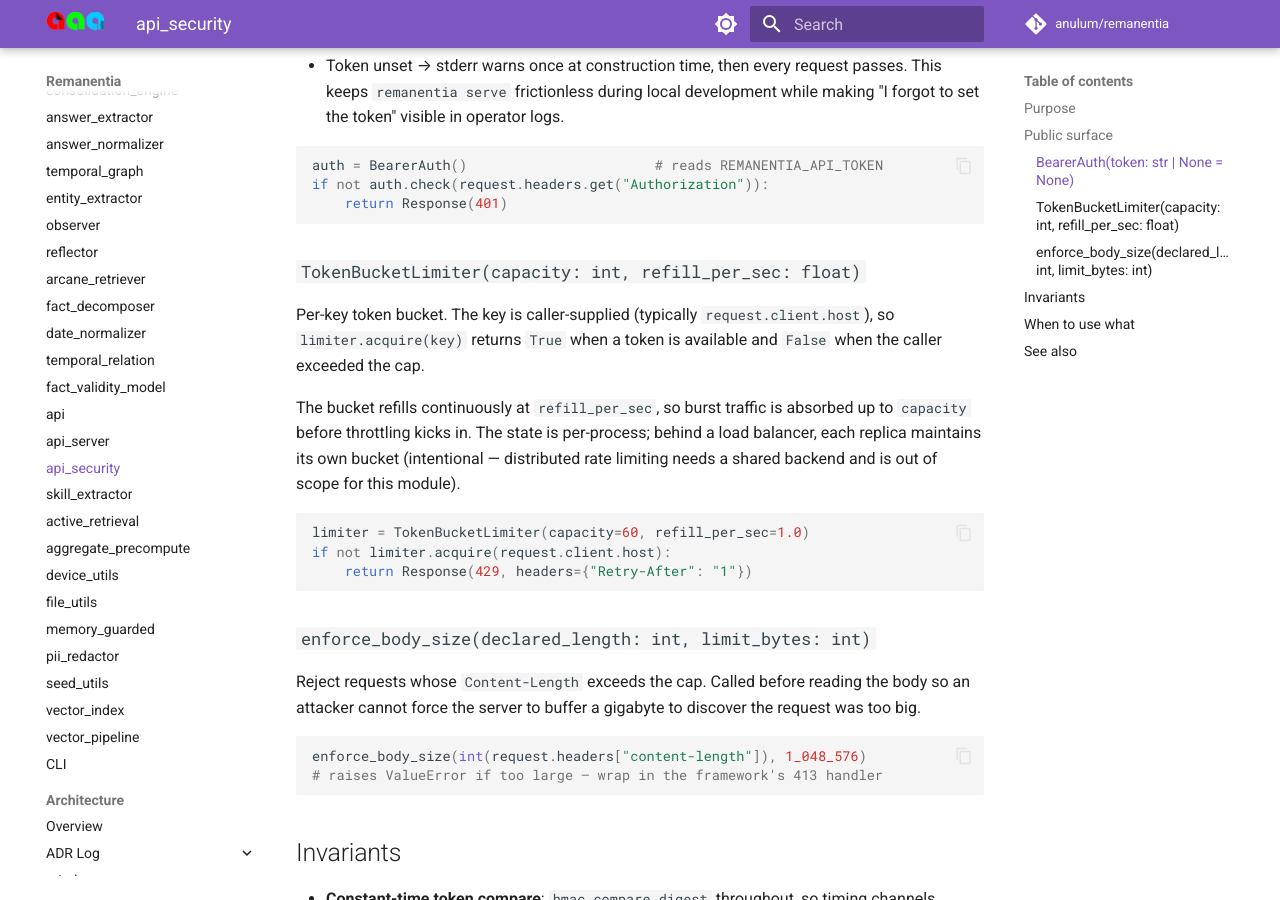
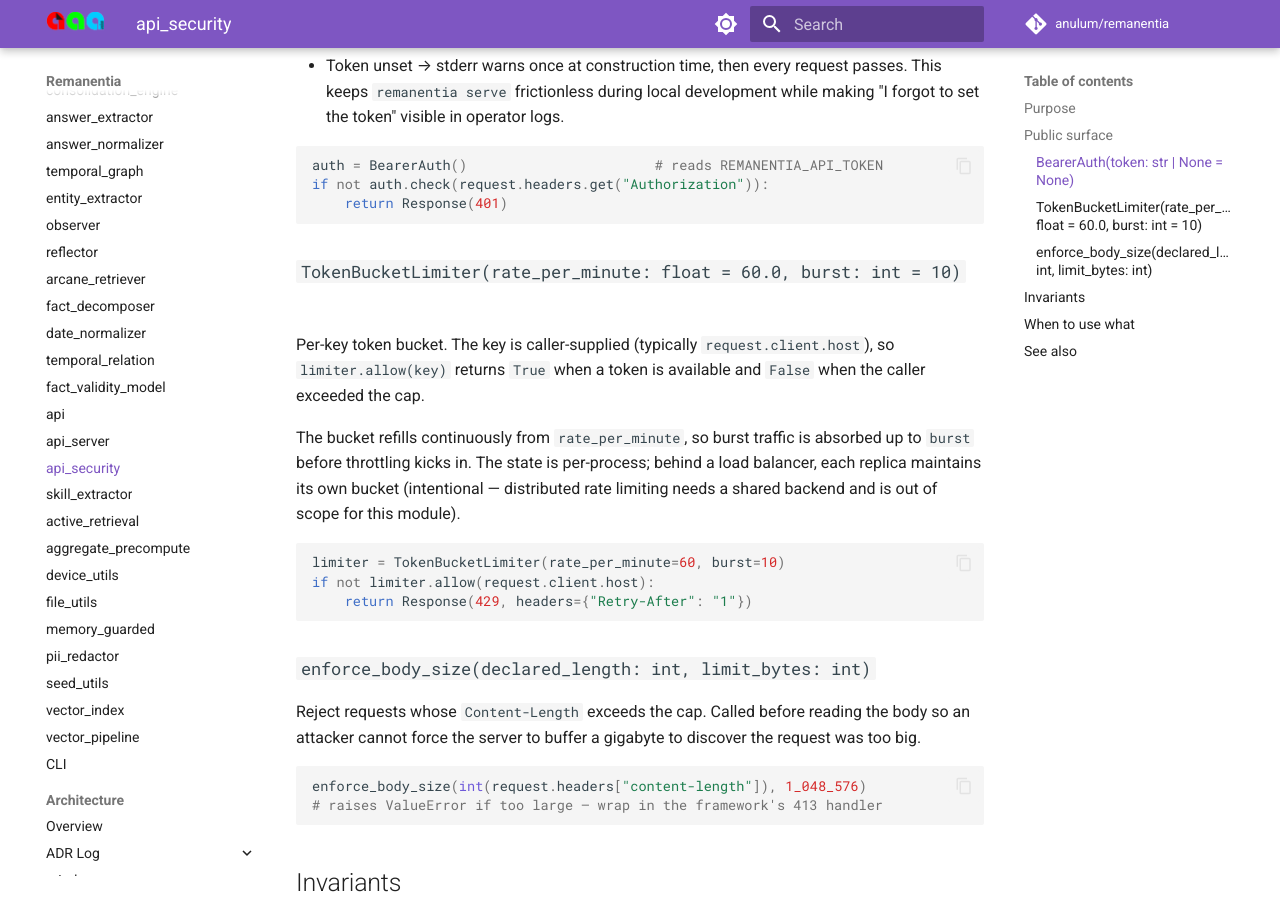
Before and after one commit to anulum/remanentia, an MkDocs documentation site: the page built from docs/api/api_security.md, in a window 1280 px wide and 900 px high, scrolled down 825 px. Built offline with MkDocs 1.6.1 and Material for MkDocs 9.7.7, drawn with Linux system fonts in a browser that asks for light colours; comment, search, counter and statistics services are not loaded.

Commit message:
Limit FastAPI request load
Co-Authored-By: Arcane Sapience <protoscience@anulum.li>

````diff
--- a/docs/api/api_security.md
+++ b/docs/api/api_security.md
@@ -41,21 +41,21 @@ if not auth.check(request.headers.get("Authorization")):
     return Response(401)
 ```
 
-### `TokenBucketLimiter(capacity: int, refill_per_sec: float)`
+### `TokenBucketLimiter(rate_per_minute: float = 60.0, burst: int = 10)`
 
 Per-key token bucket. The key is caller-supplied (typically
-`request.client.host`), so `limiter.acquire(key)` returns `True` when
+`request.client.host`), so `limiter.allow(key)` returns `True` when
 a token is available and `False` when the caller exceeded the cap.
 
-The bucket refills continuously at `refill_per_sec`, so burst traffic
-is absorbed up to `capacity` before throttling kicks in. The state is
-per-process; behind a load balancer, each replica maintains its own
-bucket (intentional — distributed rate limiting needs a shared backend
-and is out of scope for this module).
+The bucket refills continuously from `rate_per_minute`, so burst traffic
+is absorbed up to `burst` before throttling kicks in. The state is
+per-process; behind a load balancer, each replica maintains its own bucket
+(intentional — distributed rate limiting needs a shared backend and is out of
+scope for this module).
 
 ```python
-limiter = TokenBucketLimiter(capacity=60, refill_per_sec=1.0)
-if not limiter.acquire(request.client.host):
+limiter = TokenBucketLimiter(rate_per_minute=60, burst=10)
+if not limiter.allow(request.client.host):
     return Response(429, headers={"Retry-After": "1"})
 ```
 
````
Also changed, not shown: api.py (+28 -2 lines), docs/api/api.md (+15 -0 lines), 1 other file.
